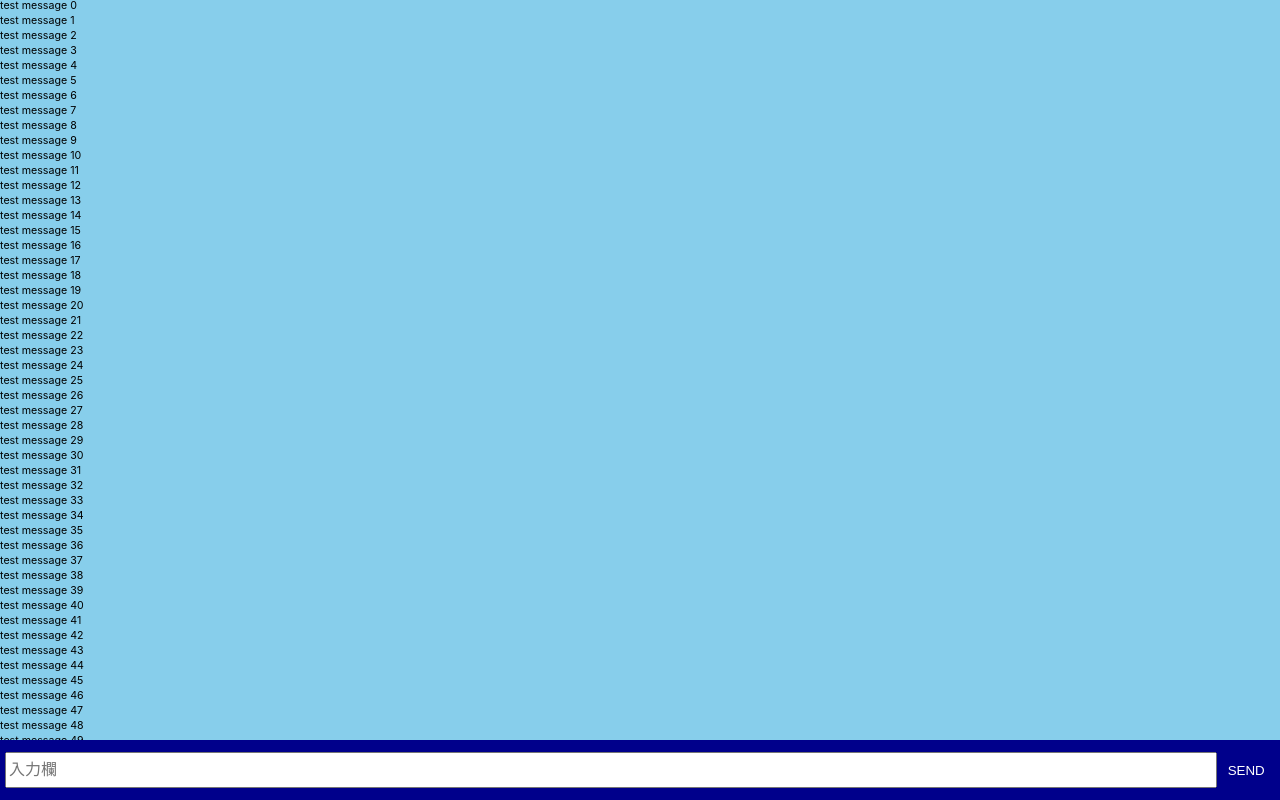
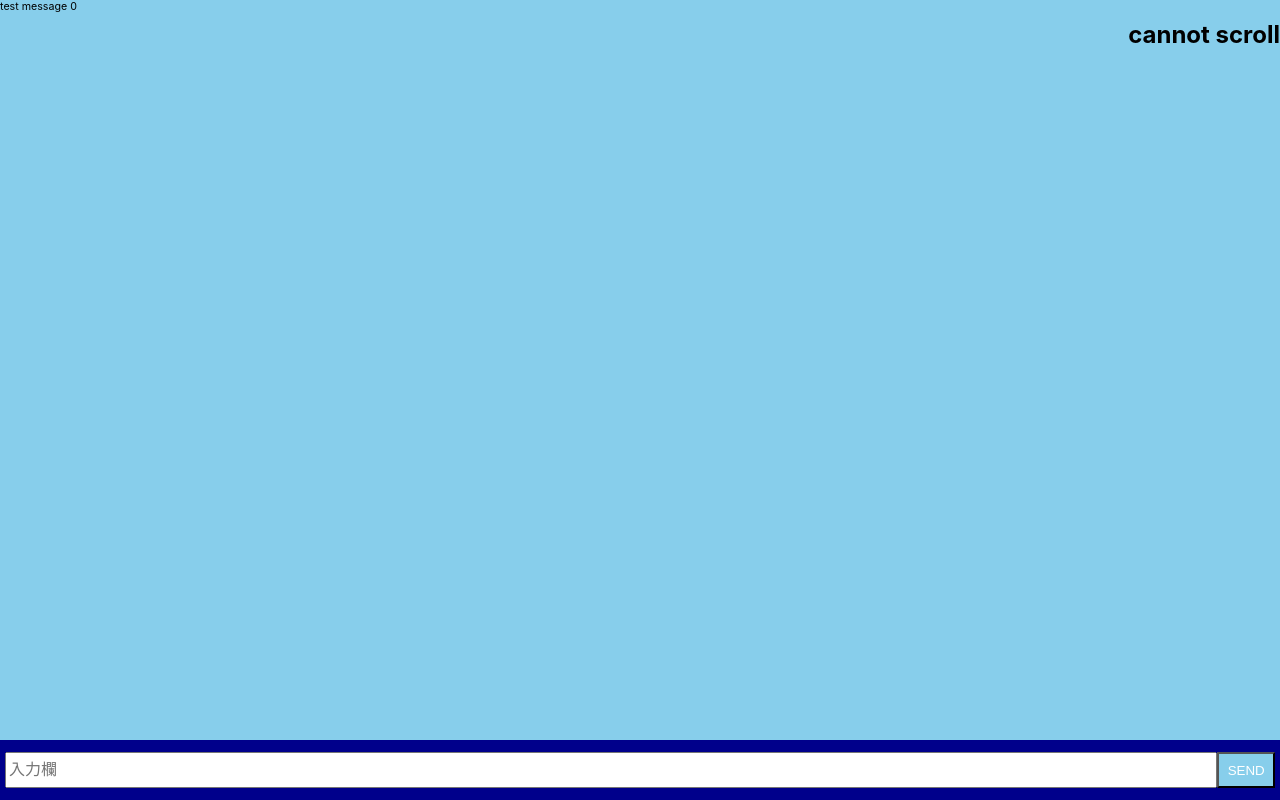
Before and after one commit to yosse95ai/react-scroll-demo, a React (Create React App) app: page / in a window 1280 px wide. Built offline with nearby package versions, Linux system fonts and the light colour scheme.

Commit message:
Fix: コンテンツの量が少ないときスクロールできてしまう問題を解決

```diff
--- a/src/App.js
+++ b/src/App.js
@@ -7,6 +7,7 @@ function App() {
   const [isFocused, setIsForcused] = useState(false);
   const [userAgent, setUserAgent] = useState('pc');
   const [browser, setBrowser] = useState('safari');
+  const [count, setCount] = useState(1);
   const userAgentIs = (agent) => {
     return userAgent === agent;
   };
@@ -57,10 +58,14 @@ function App() {
         }
       >
         <div className={styles.content}>
-          <Content />
+          <Content num={count} />
         </div>
         <div className={styles.message_input}>
-          <TextInput setIsForcused={setIsForcused} />
+          <TextInput
+            setIsForcused={setIsForcused}
+            setCount={setCount}
+            count={count}
+          />
         </div>
       </div>
     </div>
--- a/src/components/Content.jsx
+++ b/src/components/Content.jsx
@@ -1,12 +1,28 @@
-import React, { useEffect } from 'react';
+import React, { useEffect, useState } from 'react';
 import styles from './Content.module.scss';
 
-const Content = () => {
+const Content = ({ num }) => {
+  const [cannotScroll, setCannotScroll] = useState(true);
   useEffect(() => {
-    const content_root = document.getElementsByClassName(styles.root)[0];
-    content_root.scrollTop = 1;
+    const content_root =
+      document.getElementsByClassName(styles.wrap)[0] ??
+      document.getElementsByClassName(styles.wrap_no)[0];
+    if (content_root.scrollTop < 1) content_root.scrollTop = 1;
+
+    if (content_root.clientHeight >= content_root.parentElement.clientHeight) {
+      setCannotScroll(false);
+    } else {
+      setCannotScroll(true);
+    }
 
     content_root.addEventListener('scroll', () => {
+      if (
+        content_root.clientHeight >= content_root.parentElement.clientHeight
+      ) {
+        setCannotScroll(false);
+      } else {
+        setCannotScroll(true);
+      }
       if (content_root.scrollTop === 0) {
         content_root.scrollTop = 1;
       } else if (
@@ -16,10 +32,13 @@ const Content = () => {
         content_root.scrollTop = content_root.scrollTop - 1;
       }
     });
-  }, []);
+  }, [num]);
   return (
-    <div className={styles.root}>
-      {[...Array(100)].map((_, i) => (
+    <div className={cannotScroll ? styles.wrap_no : styles.wrap}>
+      <h2 style={{ position: 'fixed', right: 0 }}>
+        {cannotScroll ? 'cannot scroll' : 'can scroll'}
+      </h2>
+      {[...Array(num)].map((_, i) => (
         <div key={i} className={styles.message}>
           test message {i}
         </div>
--- a/src/components/Content.module.scss
+++ b/src/components/Content.module.scss
@@ -1,10 +1,17 @@
-.root {
+.wrap {
+  height: 100%;
   overflow-y: auto;
-  height: 100%;
-
   .message {
     color: black;
     font-size: 8pt;
     padding-bottom: 2px;
   }
 }
+.wrap_no {
+  touch-action: false;
+  .message {
+    color: black;
+    font-size: 8pt;
+    padding-bottom: 2px;
+  }
+}
--- a/src/components/TextInput.jsx
+++ b/src/components/TextInput.jsx
@@ -1,7 +1,7 @@
 import React from 'react';
 import styles from './TextInput.module.scss';
 
-const TextInput = ({ setIsForcused }) => {
+const TextInput = ({ setIsForcused, setCount, count }) => {
   return (
     <div className={styles.root}>
       <input
@@ -16,7 +16,9 @@ const TextInput = ({ setIsForcused }) => {
         }}
         onBlur={() => setIsForcused(false)}
       />
-      <button className={styles.button}>SEND</button>
+      <button className={styles.button} onClick={() => setCount(count + 10)}>
+        SEND
+      </button>
     </div>
   );
 };
--- a/src/components/TextInput.module.scss
+++ b/src/components/TextInput.module.scss
@@ -18,7 +18,6 @@ $button-size: 60px;
   .button {
     color: white;
     width: $button-size;
-    background-color: transparent;
-    border: none;
+    background-color: skyblue;
   }
 }
```
